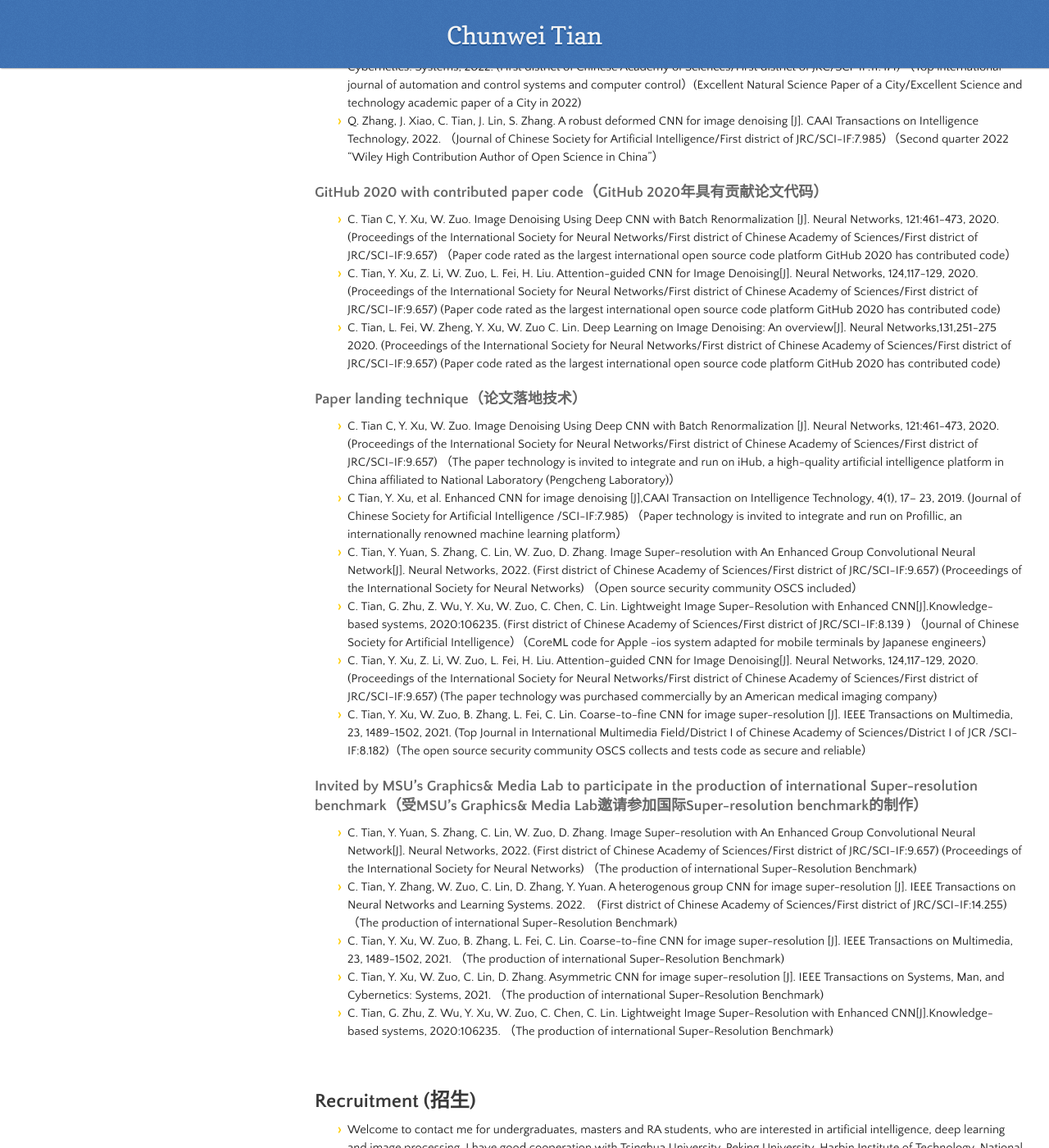
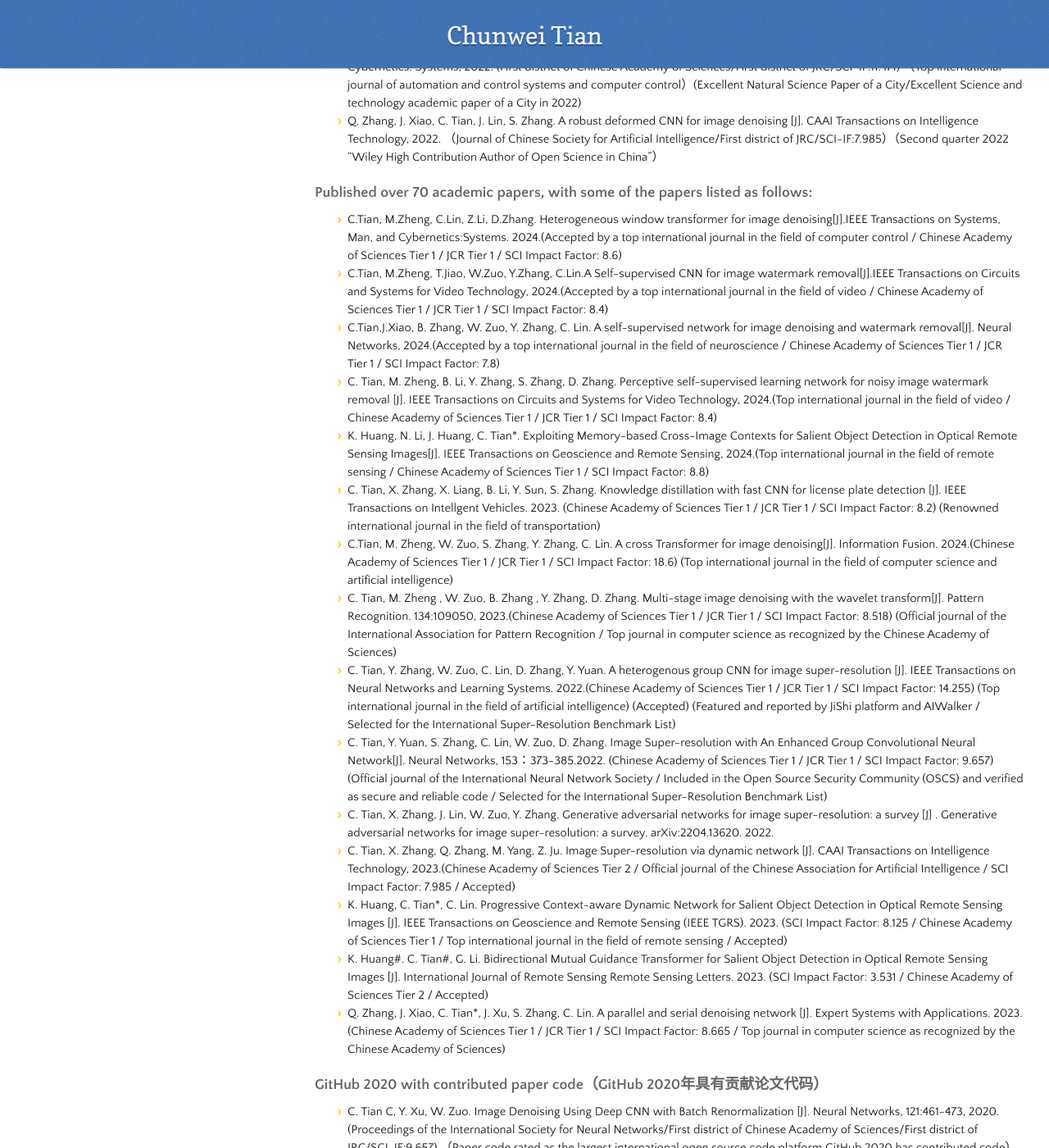
Before and after one commit to hellloxiaotian/hellloxiaotian.github.io, a Jekyll site: the page built from index.md, in a window 1280 px wide and 1400 px high, scrolled down 2652 px. Shown: the whole window at 82% size. Built offline with Jekyll 4.4.1, drawn with Linux system fonts in a browser that asks for light colours; nearby versions of some CDN libraries; our own code applies the rules of GitHub Pages for plain Markdown files; the repository's description, which GitHub fills in, is left out.

Commit message:
Update index.md

```diff
--- a/index.md
+++ b/index.md
@@ -54,6 +54,25 @@ Major Research Project:  Noise Tolerance Computing and Flexible Low-Level Vision
 - C. Tian, Y. Xu, et al. Enhanced CNN for image denoising [J],CAAI Transaction on Intelligence Technology, 4(1), 17– 23, 2019. (Journal of Chinese Society for Artificial Intelligence/First district of JRC/SCI-IF:7.985) （Top 10 cited papers of journals in 2021）
 - C. Tian, Y. Xu, W. Zuo, C. Lin, D. Zhang.  Asymmetric CNN for image super-resolution [J]. IEEE Transactions on Systems, Man, and Cybernetics: Systems, 2022. (First district of Chinese Academy of Sciences/First district of JRC/SCI-IF:11.471) （Top international journal of automation and control systems and computer control）(Excellent Natural Science Paper of a City/Excellent Science and technology academic paper of a City in 2022)
 - Q. Zhang, J. Xiao, C. Tian, J. Lin, S. Zhang. A robust deformed CNN for image denoising [J]. CAAI Transactions on Intelligence Technology, 2022. （Journal of Chinese Society for Artificial Intelligence/First district of JRC/SCI-IF:7.985）（Second quarter 2022 "Wiley High Contribution Author of Open Science in China"）
+
+### Published over 70 academic papers, with some of the papers listed as follows:
+
+- C.Tian, M.Zheng, C.Lin, Z.Li, D.Zhang. Heterogeneous window transformer for image denoising[J].IEEE Transactions on Systems, Man, and Cybernetics:Systems. 2024.(Accepted by a top international journal in the field of computer control / Chinese Academy of Sciences Tier 1 / JCR Tier 1 / SCI Impact Factor: 8.6)
+- C.Tian, M.Zheng, T.Jiao, W.Zuo, Y.Zhang, C.Lin.A Self-supervised CNN for image watermark removal[J].IEEE Transactions on Circuits and Systems for Video Technology, 2024.(Accepted by a top international journal in the field of video / Chinese Academy of Sciences Tier 1 / JCR Tier 1 / SCI Impact Factor: 8.4)
+- C.Tian,J.Xiao, B. Zhang, W. Zuo, Y. Zhang, C. Lin. A self-supervised network for image denoising and watermark removal[J]. Neural Networks, 2024.(Accepted by a top international journal in the field of neuroscience / Chinese Academy of Sciences Tier 1 / JCR Tier 1 / SCI Impact Factor: 7.8)
+- C. Tian, M. Zheng, B. Li, Y. Zhang, S. Zhang, D. Zhang. Perceptive self-supervised learning network for noisy image watermark removal [J]. IEEE Transactions on Circuits and Systems for Video Technology, 2024.(Top international journal in the field of video / Chinese Academy of Sciences Tier 1 / JCR Tier 1 / SCI Impact Factor: 8.4)
+- K. Huang, N. Li, J. Huang, C. Tian*. Exploiting Memory-based Cross-Image Contexts for Salient Object Detection in Optical Remote Sensing Images[J]. IEEE Transactions on Geoscience and Remote Sensing, 2024.(Top international journal in the field of remote sensing / Chinese Academy of Sciences Tier 1 / SCI Impact Factor: 8.8)
+- C. Tian, X. Zhang, X. Liang, B. Li, Y. Sun, S. Zhang. Knowledge distillation with fast CNN for license plate detection [J]. IEEE Transactions on Intellgent Vehicles. 2023. (Chinese Academy of Sciences Tier 1 / JCR Tier 1 / SCI Impact Factor: 8.2) (Renowned international journal in the field of transportation)
+- C.Tian, M. Zheng, W. Zuo, S. Zhang, Y. Zhang, C. Lin. A cross Transformer for image denoising[J]. Information Fusion. 2024.(Chinese Academy of Sciences Tier 1 / JCR Tier 1 / SCI Impact Factor: 18.6) (Top international journal in the field of computer science and artificial intelligence)
+- C. Tian, M. Zheng , W. Zuo, B. Zhang , Y. Zhang, D. Zhang. Multi-stage image denoising with the wavelet transform[J]. Pattern Recognition. 134:109050, 2023.(Chinese Academy of Sciences Tier 1 / JCR Tier 1 / SCI Impact Factor: 8.518) (Official journal of the International Association for Pattern Recognition / Top journal in computer science as recognized by the Chinese Academy of Sciences)
+- C. Tian, Y. Zhang, W. Zuo, C. Lin, D. Zhang, Y. Yuan. A heterogenous group CNN for image super-resolution [J].  IEEE Transactions on Neural Networks and Learning Systems. 2022.(Chinese Academy of Sciences Tier 1 / JCR Tier 1 / SCI Impact Factor: 14.255) (Top international journal in the field of artificial intelligence) (Accepted) (Featured and reported by JiShi platform and AIWalker / Selected for the International Super-Resolution Benchmark List)
+- C. Tian, Y. Yuan, S. Zhang, C. Lin, W. Zuo, D. Zhang. Image Super-resolution with An Enhanced Group Convolutional Neural Network[J]. Neural Networks, 153：373-385.2022. (Chinese Academy of Sciences Tier 1 / JCR Tier 1 / SCI Impact Factor: 9.657) (Official journal of the International Neural Network Society / Included in the Open Source Security Community (OSCS) and verified as secure and reliable code / Selected for the International Super-Resolution Benchmark List)
+- C. Tian, X. Zhang, J. Lin, W. Zuo, Y. Zhang. Generative adversarial networks for image super-resolution: a survey [J] . Generative adversarial networks for image super-resolution: a survey. arXiv:2204.13620. 2022.
+- C. Tian, X. Zhang,  Q. Zhang, M. Yang, Z. Ju. Image Super-resolution via dynamic network [J]. CAAI Transactions on Intelligence Technology, 2023.(Chinese Academy of Sciences Tier 2 / Official journal of the Chinese Association for Artificial Intelligence / SCI Impact Factor: 7.985 / Accepted)
+- K. Huang, C. Tian*, C. Lin. Progressive Context-aware Dynamic Network for Salient Object Detection in Optical Remote Sensing Images [J]. IEEE Transactions on Geoscience and Remote Sensing (IEEE TGRS). 2023. (SCI Impact Factor: 8.125 / Chinese Academy of Sciences Tier 1 / Top international journal in the field of remote sensing / Accepted)
+- K. Huang#. C. Tian#, G. Li.  Bidirectional Mutual Guidance Transformer for Salient Object Detection in Optical Remote Sensing Images [J]. International Journal of Remote Sensing Remote Sensing Letters. 2023. (SCI Impact Factor: 3.531 / Chinese Academy of Sciences Tier 2 / Accepted)
+- Q. Zhang, J. Xiao, C. Tian*, J. Xu, S. Zhang, C. Lin. A parallel and serial denoising network [J]. Expert Systems with Applications. 2023. (Chinese Academy of Sciences Tier 1 / JCR Tier 1 / SCI Impact Factor: 8.665 / Top journal in computer science as recognized by the Chinese Academy of Sciences)
+
 
 
 ### GitHub 2020 with contributed paper code（GitHub 2020年具有贡献论文代码）
```
